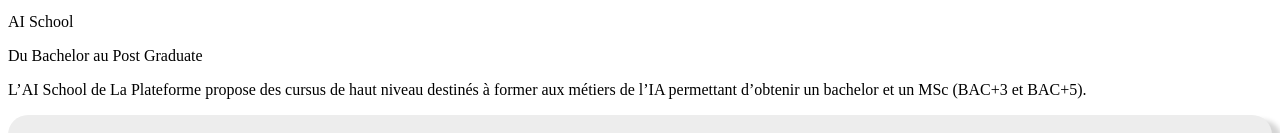
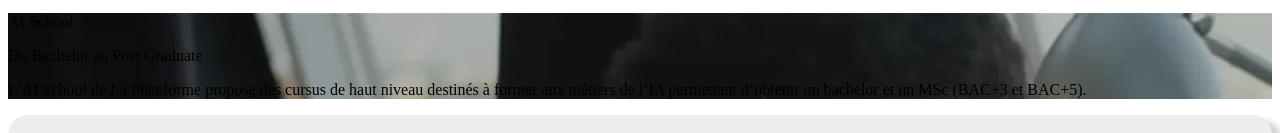
Before and after one commit to aumegeasmaxime21/projet-site-laplateforme, a plain HTML site: page ia-school.html in a window 1280 px wide. Shown: the part 158-291 px from the top of the page. Drawn offline with Linux system fonts and the light colour scheme.

Commit message:
POur essai

```diff
--- a/css-pages/ia-school.css
+++ b/css-pages/ia-school.css
@@ -17,7 +17,11 @@
 /* entete */
 
 /* contenu */
+#entete-ia-school {
+   background-image: url("../Photo-ia-school/montage-categorie-ia-2-scaled.webp");
+ /*  background-image: url("https://laplateforme.io/wp-content/uploads/2022/05/montage-categorie-ia-2-scaled.webp");*/
 
+}
 
 
 
```
